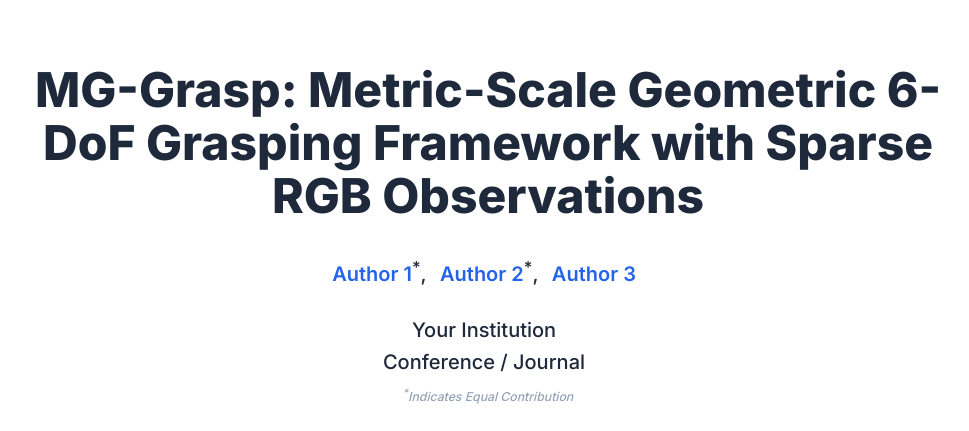
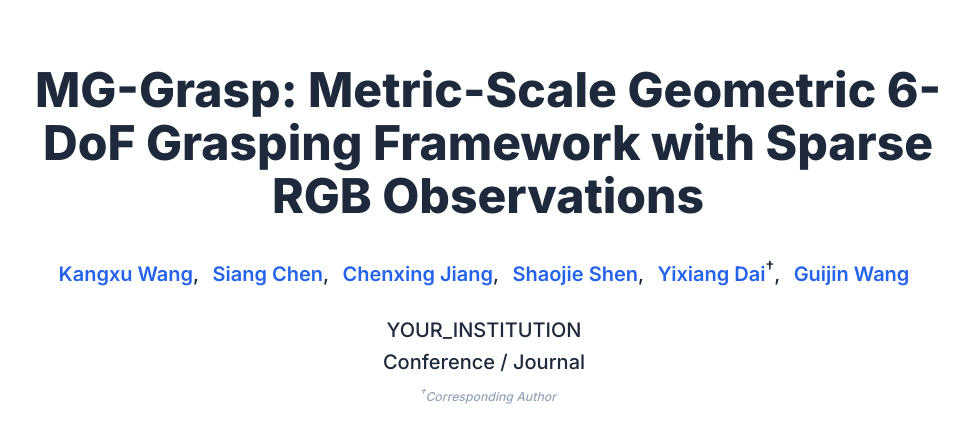
Before and after one commit to KX-Wang77/MG-Grasp, a plain HTML site: page index.html in a window 1280 px wide. Shown: the top 431 px of the page, without its empty margins (152-1121 px from the left). Drawn offline with nearby package versions, Linux system fonts and the light colour scheme; some icons are missing.

Commit message:
add index

```diff
--- a/index.html
+++ b/index.html
@@ -179,14 +179,28 @@
 
               <div class="is-size-5 publication-authors">
                 <span class="author-block">
-                  <a href="#" target="_blank">Author 1</a><sup>*</sup>,
+                  <a href="#" target="_blank">Kangxu Wang</a>,
                 </span>
                 <span class="author-block">
-                  <a href="#" target="_blank">Author 2</a><sup>*</sup>,
+                  <a href="#" target="_blank">Siang Chen</a>,
                 </span>
                 <span class="author-block">
-                  <a href="#" target="_blank">Author 3</a>
+                  <a href="#" target="_blank">Chenxing Jiang</a>,
                 </span>
+                <span class="author-block">
+                  <a href="#" target="_blank">Shaojie Shen</a>,
+                </span>
+                <span class="author-block">
+                  <a href="#" target="_blank">Yixiang Dai</a><sup>†</sup>,
+                </span>
+                <span class="author-block">
+                  <a href="#" target="_blank">Guijin Wang</a>
+                </span>
+              </div>
+
+              <div class="is-size-5 publication-authors">
+                <span class="author-block">YOUR_INSTITUTION<br>Conference / Journal</span>
+                <span class="eql-cntrb"><small><br><sup>†</sup>Corresponding Author</small></span>
               </div>
 
               <div class="is-size-5 publication-authors">
```
